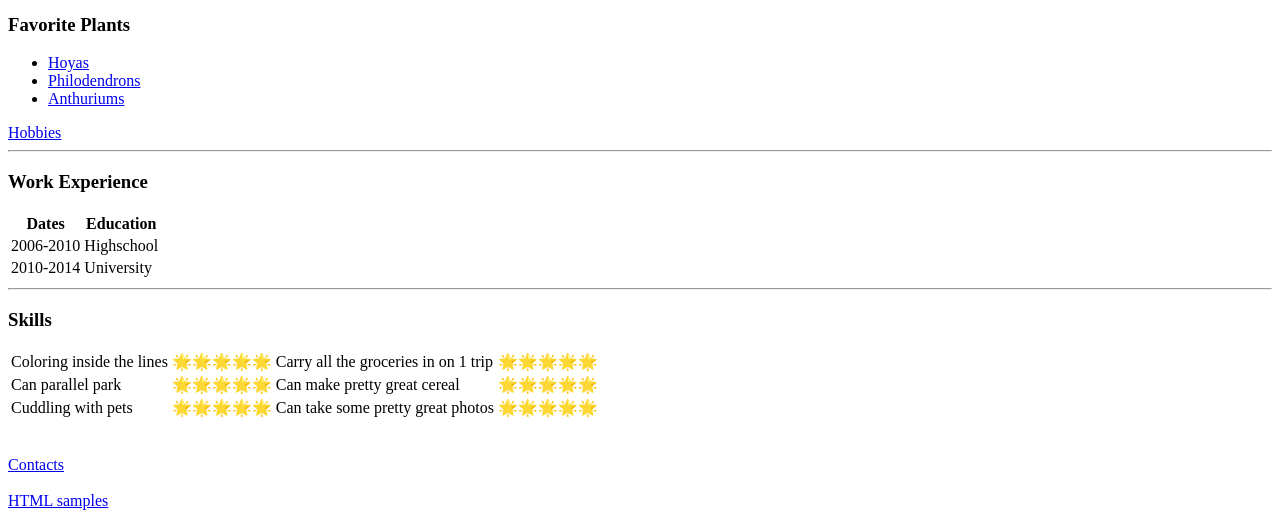
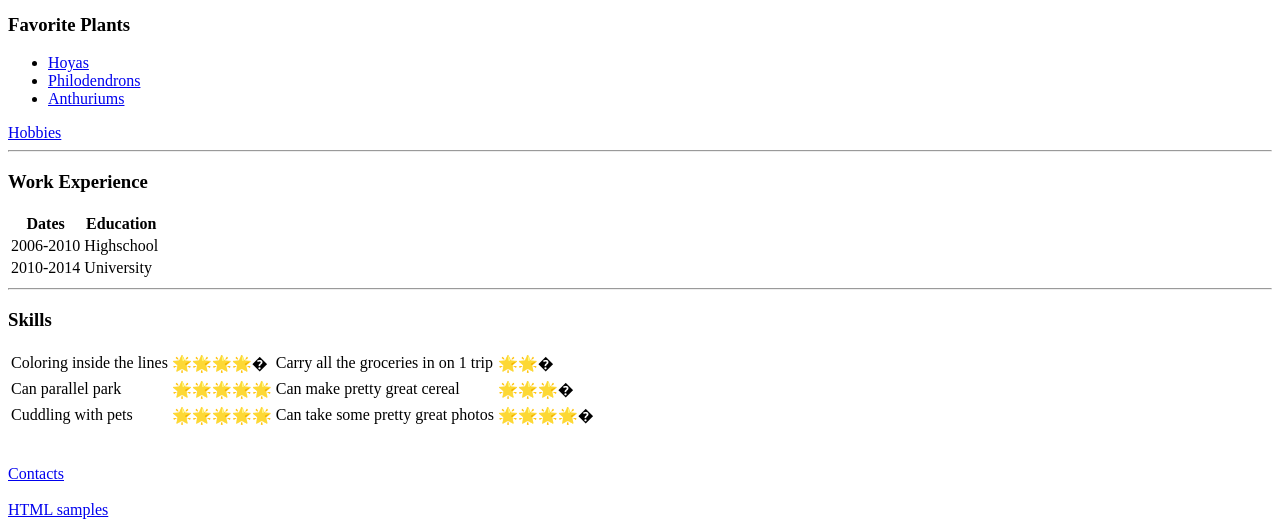
Before and after one commit to mickie11/Learning-Project, a plain HTML site: page index.html in a window 1280 px wide. Shown: the part 333-860 px from the top of the page. Drawn offline with Linux system fonts and the light colour scheme.

Commit message:
Update index.html

```diff
--- a/index.html
+++ b/index.html
@@ -46,21 +46,21 @@
       <thead>
         <tr>
           <td>Coloring inside the lines</td>
-          <td>🌟🌟🌟🌟🌟</td>
+          <td>🌟🌟🌟🌟�</td>
           <td>Carry all the groceries in on 1 trip</td>
-          <td>🌟🌟🌟🌟🌟</td>
+          <td>🌟🌟�</td>
         </tr>
         <tr>
           <td>Can parallel park</td>
           <td>🌟🌟🌟🌟🌟</td>
           <td>Can make pretty great cereal</td>
-          <td>🌟🌟🌟🌟🌟</td>
+          <td>🌟🌟🌟�</td>
         </tr>
         <tr>
           <td>Cuddling with pets</td>
           <td>🌟🌟🌟🌟🌟</td>
           <td>Can take some pretty great photos</td>
-          <td>🌟🌟🌟🌟🌟</td>
+          <td>🌟🌟🌟🌟�</td>
         </tr>
       </thead>
     </table>
```
